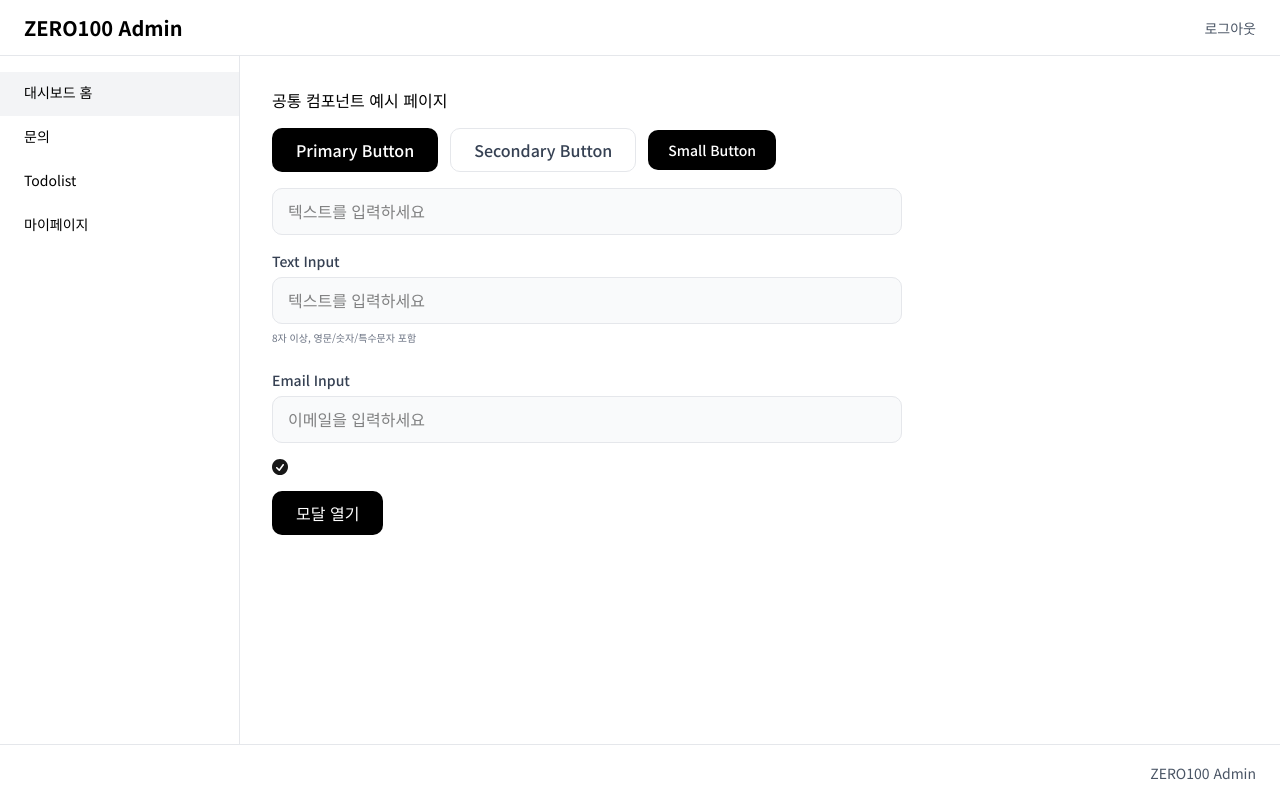
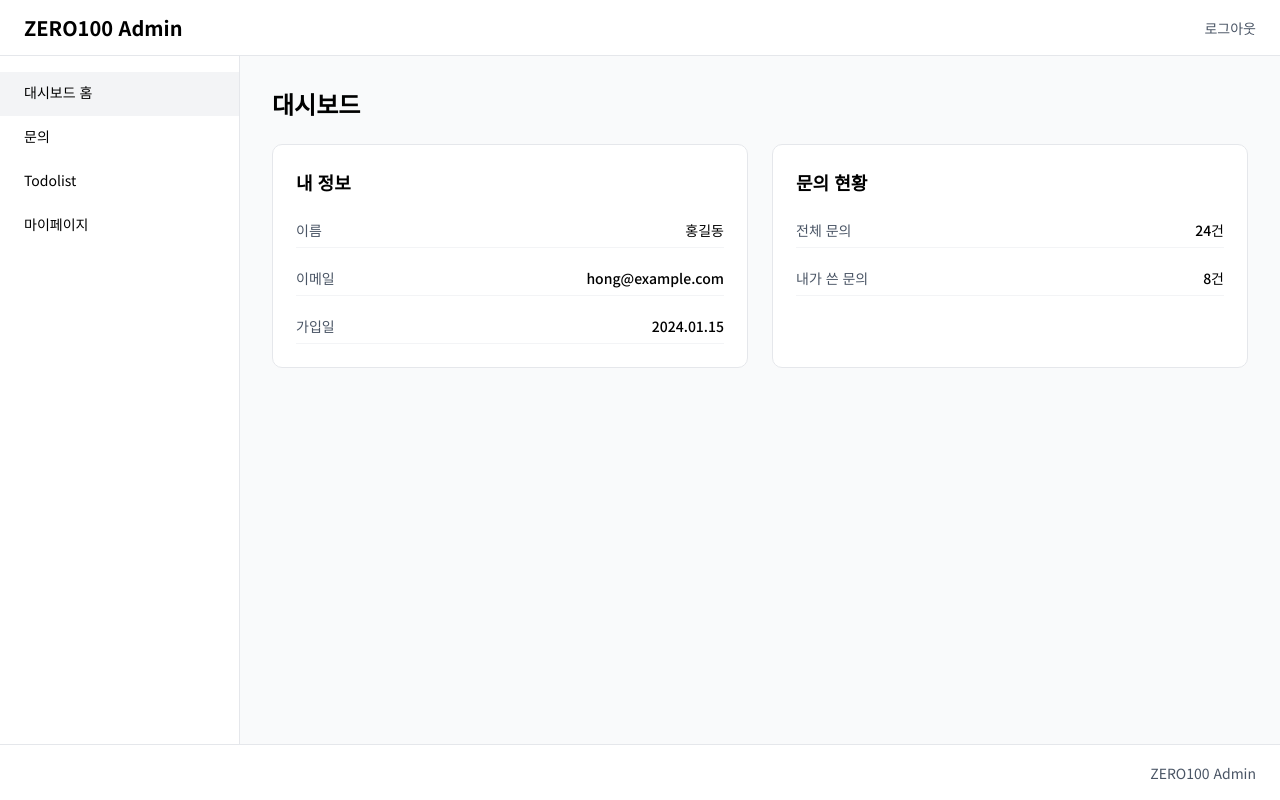
Before and after one commit to Leets-Official/8th-FE-Zero100, a React (Vite) app: page /dashboard in a window 1280 px wide. Built offline with nearby package versions, Linux system fonts and the light colour scheme.

Commit message:
feat: 대시보드 홈 페이지 UI 구현

```diff
--- a/src/App.jsx
+++ b/src/App.jsx
@@ -2,6 +2,7 @@ import { useState, useEffect } from 'react';
 import { Routes, Route, Navigate } from 'react-router-dom';
 import DashboardLayout from './components/dashboard/DashboardLayout';
 import ComponentsPage from './pages/dashboard/ComponentsPage';
+import DashboardHomePage from './pages/dashboard/DashboardHomePage';
 import HomePage from './pages/todo/HomePage';
 import CompletedPage from './pages/todo/CompletedPage';
 import LoginPage from './pages/auth/LoginPage';
@@ -70,7 +71,7 @@ function App() {
       <Route path="/login" element={<LoginPage />} />
       <Route path="/signup" element={<SignupPage />} />
       <Route path="/dashboard" element={<DashboardLayout />}>
-        <Route index element={<ComponentsPage />} />
+        <Route index element={<DashboardHomePage />} />
         <Route path="components" element={<ComponentsPage />} />
         <Route path="*" element={<p className="p-8">준비 중인 페이지입니다.</p>} />
       </Route>
--- a/src/components/dashboard/DashboardLayout.jsx
+++ b/src/components/dashboard/DashboardLayout.jsx
@@ -14,7 +14,7 @@ function DashboardLayout() {
             <Header />
             <div className="flex flex-1">
               <Sidebar />
-              <main className="flex-1">
+              <main className="flex-1 bg-gray-50">
                 <Outlet />
               </main>
             </div>
--- /dev/null
+++ b/src/components/dashboard/InfoCard.jsx
@@ -0,0 +1,17 @@
+function InfoCard(props) {
+  return (
+    <section className="flex flex-col gap-4 rounded-[10px] bg-white p-6 outline -outline-offset-1 outline-gray-200">
+      <h2 className="text-lg leading-7 font-bold text-black">{props.title}</h2>
+      <dl className="flex flex-col gap-3">
+        {props.items.map((item) => (
+          <div key={item.label} className="flex h-9 justify-between border-b border-gray-100 pt-2">
+            <dt className="text-sm leading-5 text-gray-600">{item.label}</dt>
+            <dd className="text-sm leading-5 font-medium text-black">{item.value}</dd>
+          </div>
+        ))}
+      </dl>
+    </section>
+  );
+}
+
+export default InfoCard;
--- /dev/null
+++ b/src/pages/dashboard/DashboardHomePage.jsx
@@ -0,0 +1,27 @@
+import InfoCard from '../../components/dashboard/InfoCard';
+
+// 임시 데이터
+const myInfo = [
+  { label: '이름', value: '홍길동' },
+  { label: '이메일', value: 'hong@example.com' },
+  { label: '가입일', value: '2024.01.15' },
+];
+
+const inquiryStats = [
+  { label: '전체 문의', value: '24건' },
+  { label: '내가 쓴 문의', value: '8건' },
+];
+
+function DashboardHomePage() {
+  return (
+    <div className="flex flex-col gap-6 p-8">
+      <h1 className="text-2xl leading-8 font-bold text-black">대시보드</h1>
+      <div className="grid grid-cols-2 gap-6">
+        <InfoCard title="내 정보" items={myInfo} />
+        <InfoCard title="문의 현황" items={inquiryStats} />
+      </div>
+    </div>
+  );
+}
+
+export default DashboardHomePage;
```
